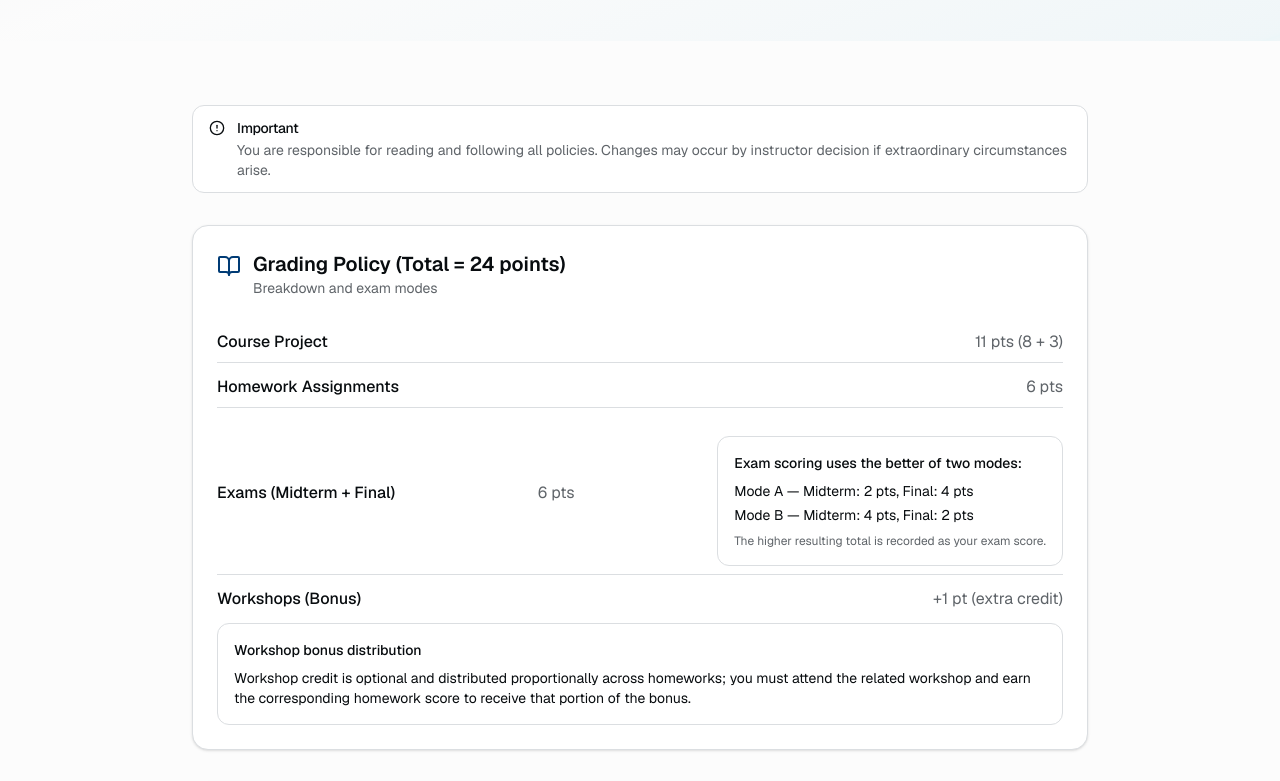
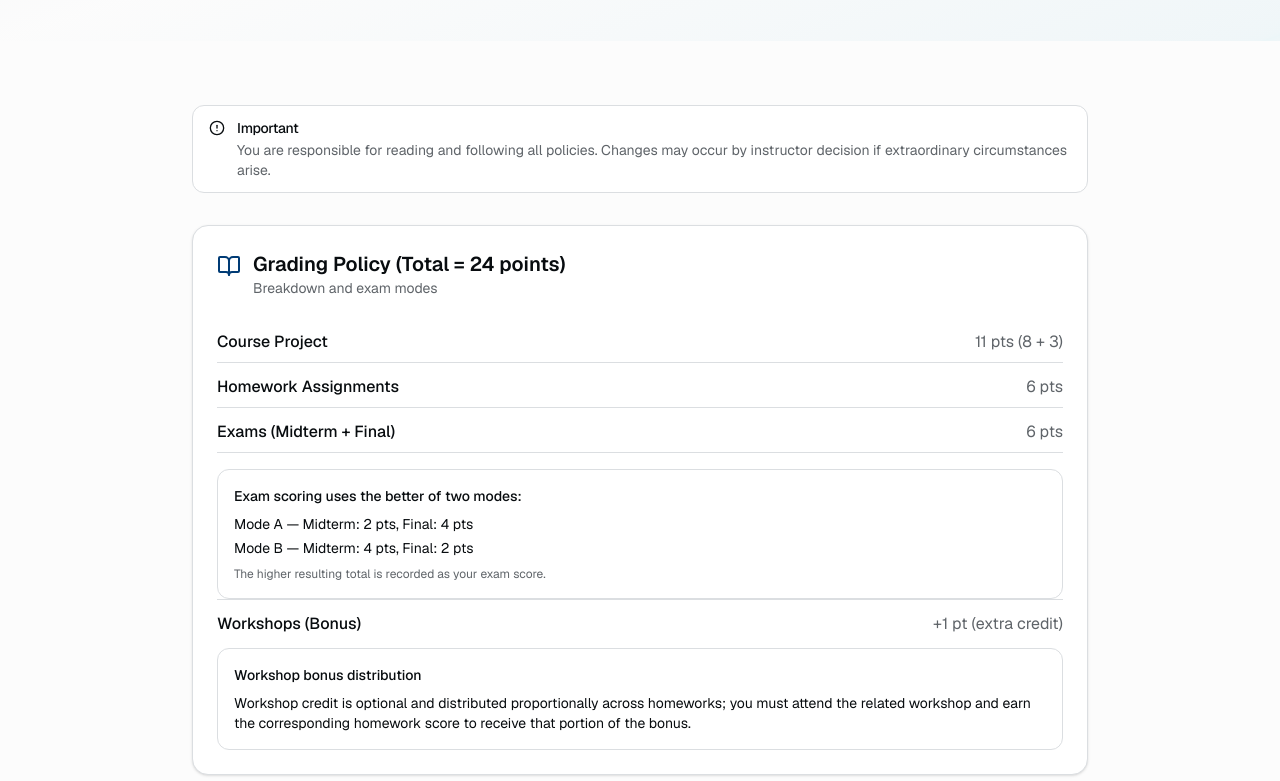
Before and after one commit to Sharif-AP/Site, a Next.js app: page /policies in a window 1280 px wide. Shown: the part 449-1230 px from the top of the page. Built offline with nearby package versions, Linux system fonts and the light colour scheme.

Commit message:
edit policies

```diff
--- a/app/policies/page.tsx
+++ b/app/policies/page.tsx
@@ -99,10 +99,11 @@ export default function PoliciesPage() {
                                         <span className="font-medium">Homework Assignments</span>
                                         <span className="text-muted-foreground">6 pts</span>
                                     </div>
+                                    <div className=" border-b">
                                     <div className="flex justify-between items-center pb-2 border-b">
                                         <span className="font-medium">Exams (Midterm + Final)</span>
                                         <span className="text-muted-foreground">6 pts</span>
-
+                                    </div>
                                     <div className="mt-4 rounded-lg border p-4">
                                         <p className="text-sm font-medium mb-2">Exam scoring uses the better of two
                                             modes:</p>
```
